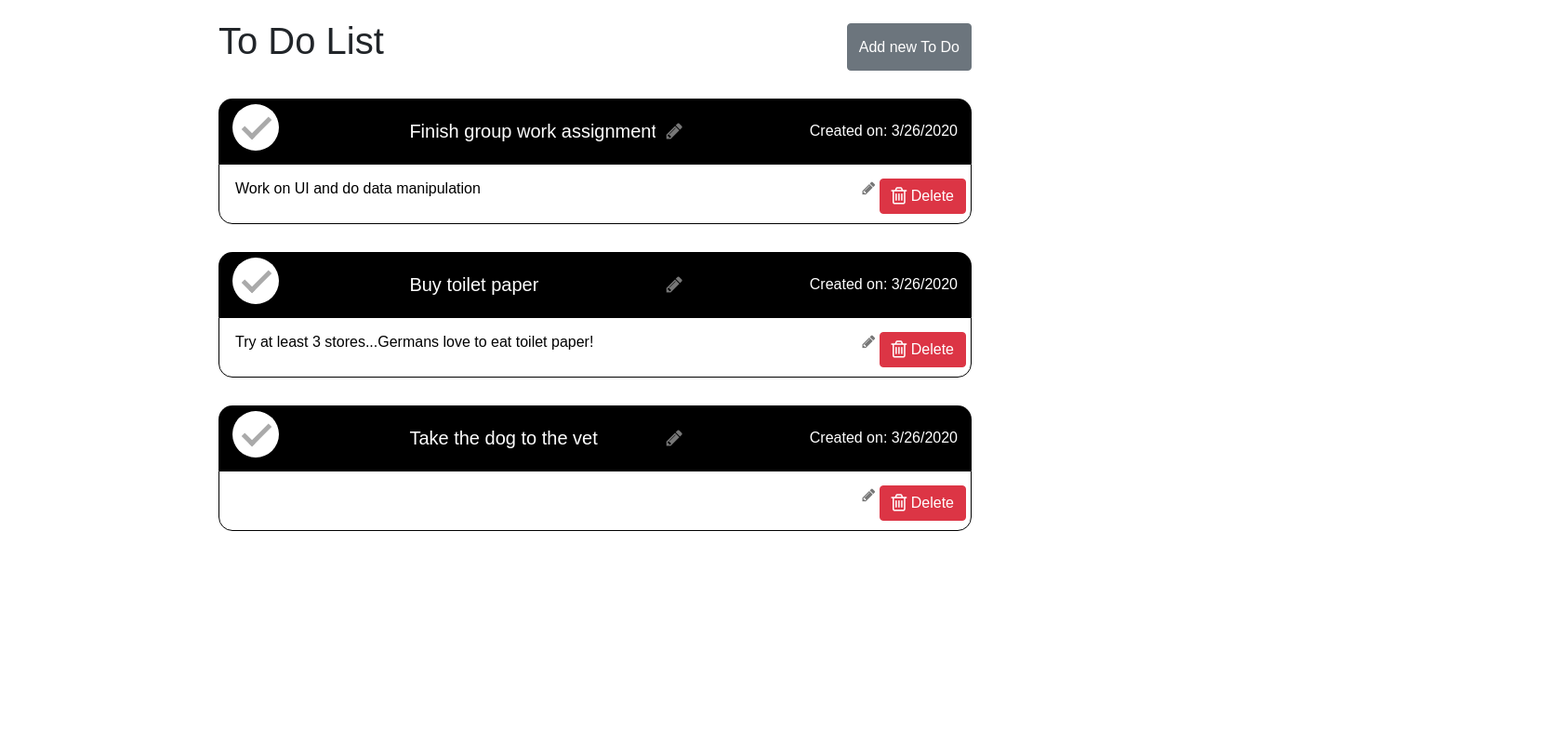
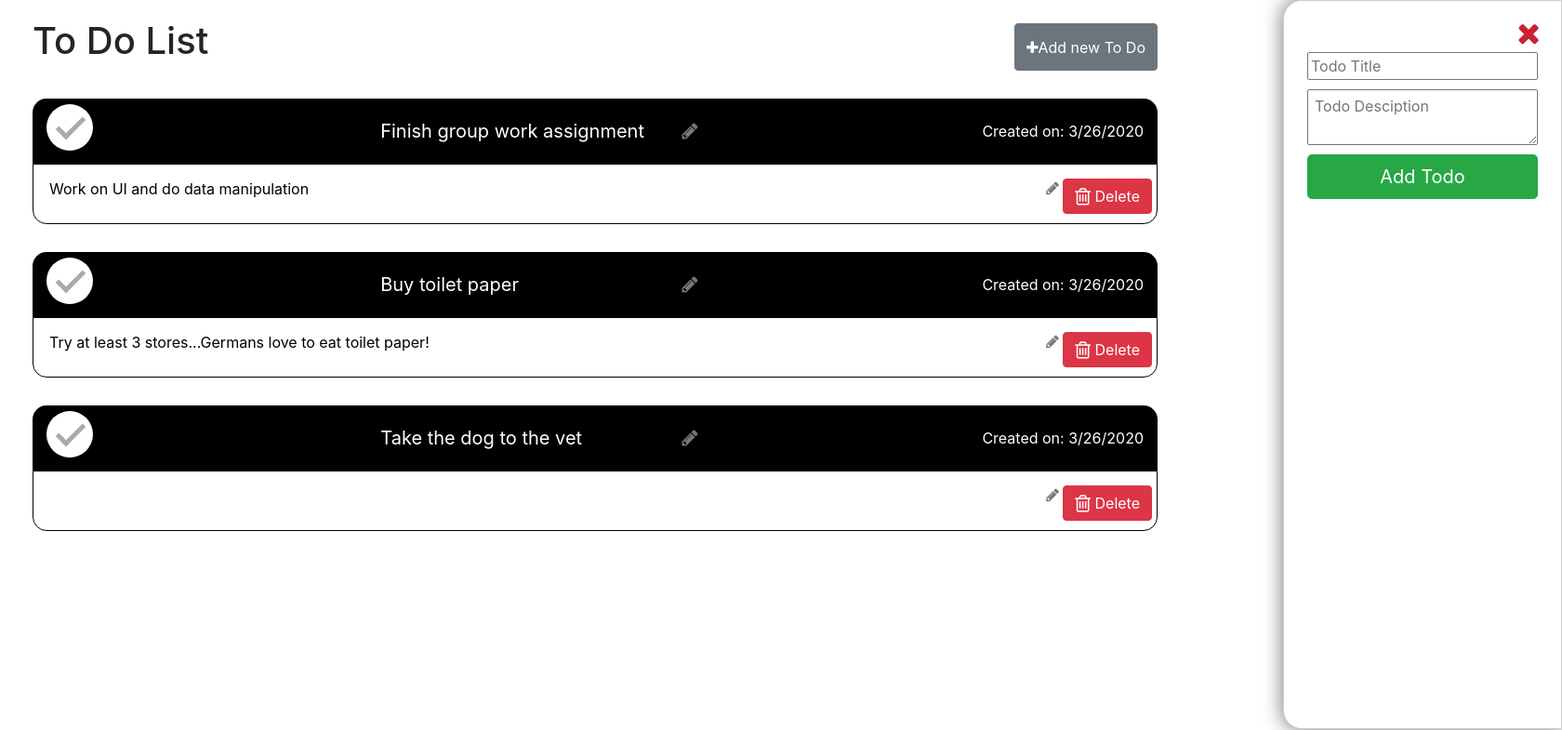
Before and after one commit to paraguin271828/todo-react, a React (Create React App) app: page / in a window 1280 px wide. Shown: the top 785 px of the page at 93% size, 1680 px wide, since content can reach past the window. Built offline with nearby package versions, Linux system fonts and the light colour scheme.

Commit message:
Add function for new items with additional styles

```diff
--- a/package.json
+++ b/package.json
@@ -7,6 +7,7 @@
     "@testing-library/jest-dom": "^4.2.4",
     "@testing-library/react": "^9.5.0",
     "@testing-library/user-event": "^7.2.1",
+    "create-react-app": "^3.4.1",
     "gh-pages": "^2.2.0",
     "react": "^16.13.1",
     "react-dom": "^16.13.1",
--- a/src/App.css
+++ b/src/App.css
@@ -1,38 +1,3 @@
 .App {
   text-align: center;
 }
-
-.App-logo {
-  height: 40vmin;
-  pointer-events: none;
-}
-
-@media (prefers-reduced-motion: no-preference) {
-  .App-logo {
-    animation: App-logo-spin infinite 20s linear;
-  }
-}
-
-.App-header {
-  background-color: #282c34;
-  min-height: 100vh;
-  display: flex;
-  flex-direction: column;
-  align-items: center;
-  justify-content: center;
-  font-size: calc(10px + 2vmin);
-  color: white;
-}
-
-.App-link {
-  color: #61dafb;
-}
-
-@keyframes App-logo-spin {
-  from {
-    transform: rotate(0deg);
-  }
-  to {
-    transform: rotate(360deg);
-  }
-}
--- a/src/App.js
+++ b/src/App.js
@@ -1,5 +1,6 @@
 import React, { useState } from "react";
 import "./styles/styles.css";
+import "./App.css";
 import TodoList from "./components/TodoList";
 export default function App() {
   return (
--- a/src/components/Todo.js
+++ b/src/components/Todo.js
@@ -81,7 +81,7 @@ export default function Todo({
             type="button"
             className="btn btn-secondary button-todo btn btn-danger"
           >
-            <i class="fa fa-trash-o fa-lg" /> Delete
+            <i className="fa fa-trash-o fa-lg" /> Delete
           </button>
         </div>
       </div>
--- a/src/components/TodoList.js
+++ b/src/components/TodoList.js
@@ -4,7 +4,7 @@ import "../styles/Todolist.css";
 import "../styles/Todo.css";
 
 export default function TodoList() {
-  const arrayOfData = [
+  const [arrayOfData, setData] = useState([
     {
       value: "Finish group work assignment",
       date: new Date().toLocaleDateString(),
@@ -23,9 +23,39 @@ export default function TodoList() {
       description: "",
       isDone: false
     }
-  ];
-  function addTodo() {
-    alert("Clicked on Add new To Do");
+  ]);
+
+  const [newTitle, setTitle] = useState('');
+  const [newDescription, setDescription] = useState('');
+
+  function handleNewTitle (event) {
+    setTitle(event.target.value);
+  }
+  function handleNewDescription (event) {
+    setDescription(event.target.value);
+  }
+
+  function openTodoModal() {
+    document.getElementById('addTodo').classList.add('enabled');
+  }
+
+  function cancelTodo(event) {
+    event.preventDefault();
+    document.getElementById('addTodo').classList.remove('enabled');
+  }
+
+  function addTodo (event) {
+    event.preventDefault();
+    console.log('Add new Todo');
+    setData([...arrayOfData,
+      {
+        value: newTitle,
+        date: new Date().toLocaleDateString(),
+        description: newDescription,
+        isDone: false
+      }]);
+      console.log(arrayOfData);
+    document.getElementById('addTodo').classList.remove('enabled');
   }
 
   const getToDoList = arrayOfData.map((element, index) => {
@@ -48,15 +78,23 @@ export default function TodoList() {
         <div className="header-menu">
           <h1>To Do List</h1>
           <button
-            onClick={addTodo}
+            onClick={openTodoModal}
             type="button"
             className="btn btn-secondary button-todo"
-          >
+          ><i className="fa fa-plus"></i>
             Add new To Do
           </button>
         </div>
       </div>
-      <div>{getToDoList}</div>
+      <div id="todoList">{getToDoList}</div>
+      <div id="addTodo">
+        <form onSubmit={addTodo}>
+          <button id="cancelButton" onClick={cancelTodo}><i className="fa fa-remove fa-2x"></i></button>
+          <input type="text" placeholder="Todo Title" value={newTitle} onChange={handleNewTitle} />
+          <textarea placeholder="Todo Desciption" value={newDescription} onChange={handleNewDescription} />
+          <button className="btn btn-lg btn-success" type="submit">Add Todo</button>
+        </form>
+      </div>
     </div>
   );
 }
--- a/src/styles/Todolist.css
+++ b/src/styles/Todolist.css
@@ -1,12 +1,60 @@
 .header-menu {
-  padding-top: 10px;
-  padding-bottom: 10px;
-  padding-left: 15px;
-  padding-right: 15px;
   display: flex;
   flex-direction: row;
   justify-content: space-between;
-  margin-top: 10px;
-  margin-left: 20px;
-  margin-right: 20px;
+  margin: 10px 20px 0;
+  padding: 10px 15px;
 }
+
+#addTodo {
+  position: absolute;
+  top: 0;
+  right: -400px;
+  margin: 0;
+  padding: 0;
+  width: 90%;
+  max-width: 300px;
+  height: 98vh;
+  border: 1px solid #ccc;
+  box-shadow: 0 0 20px 2px rgba(20,20,20,.5);
+  border-radius: 20px 0 0 20px;
+  background: #fff;
+  transition: right 250ms ease-out;
+}
+#addTodo.enabled {
+  right: 0;
+}
+
+#addTodo form {
+  position:relative;
+  margin: 15px;
+  padding: 30px 10px 5px;
+}
+
+#addTodo form input,
+#addTodo form textarea,
+#addTodo form button {
+  display: block;
+  margin: 10px auto;
+  width: 100%;
+}
+
+#addTodo form button#cancelButton {
+  color: rgb(200, 35, 51);
+  display: inline-block;
+  position: absolute;
+  top: 0;
+  right: 0;
+  margin: 0;
+  width: 40px;
+  height: 40px;
+  border: none;
+  background: none;
+}
+#addTodo form button#cancelButton:hover {
+  color: rgb(220, 53, 69);
+}
+
+#addTodo form textarea {
+  padding: 5px 7px;
+}
--- a/src/styles/styles.css
+++ b/src/styles/styles.css
@@ -2,12 +2,5 @@ body {
   width: 100%;
   margin-left: auto;
   margin-right: auto;
+  overflow-x: hidden;
 }
-
-.App {
-  font-family: sans-serif;
-  text-align: center;
-
-  margin-left: 200px;
-  margin-right: 200px;
-}
```
Also changed, not shown: 1 other file (tests, documents, lock files or other folders).
